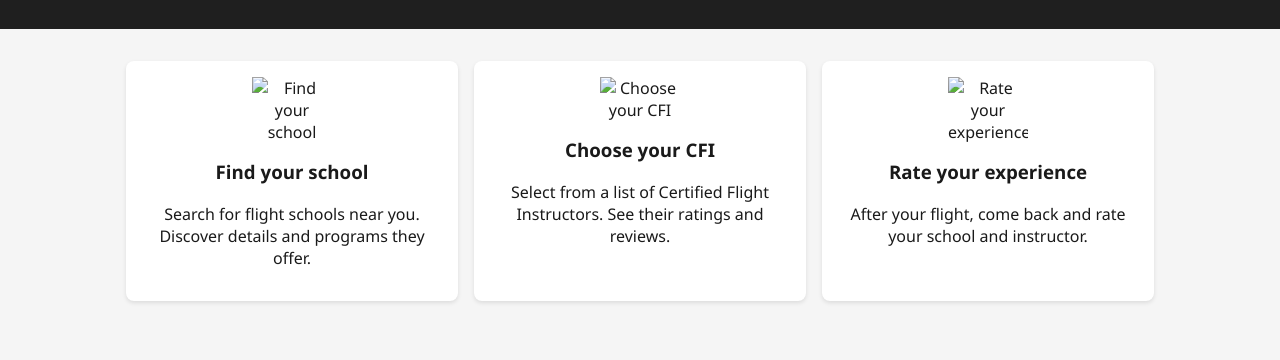
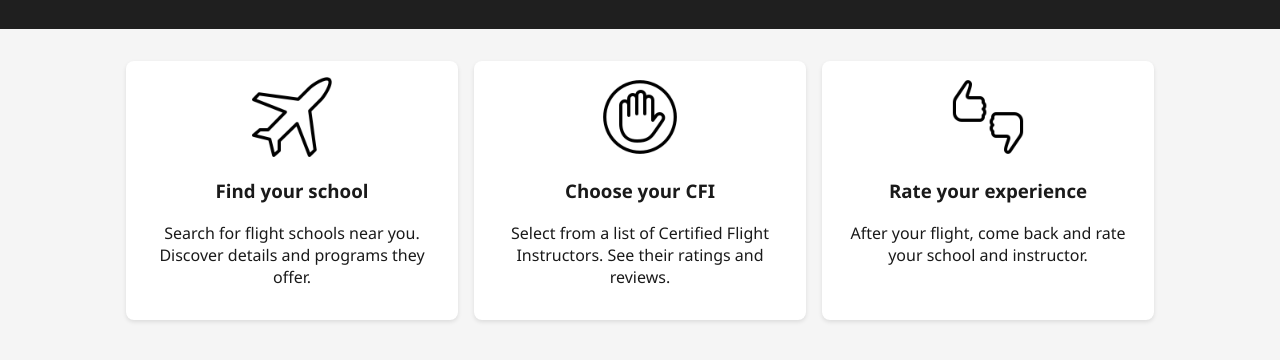
Before and after one commit to Genereun/Rate-My-CFI, a plain HTML site: page index.html in a window 1280 px wide. Shown: the part 186-546 px from the top of the page. Drawn offline with Linux system fonts and the light colour scheme.

Commit message:
Update image paths to use 'images/' directory

```diff
--- a/index.html
+++ b/index.html
@@ -172,17 +172,17 @@ body {
 
   <section class="instructions">
     <div class="card">
-      <img src="airport.png" alt="Find your school" />
+      <img src="images/airport.png" alt="Find your school">
       <h3>Find your school</h3>
       <p>Search for flight schools near you. Discover details and programs they offer.</p>
     </div>
     <div class="card">
-      <img src="private.png" alt="Choose your CFI" />
+      <img src="images/private.png" alt="Choose your CFI">
       <h3>Choose your CFI</h3>
       <p>Select from a list of Certified Flight Instructors. See their ratings and reviews.</p>
     </div>
     <div class="card">
-      <img src="thumbs-up-down.png" alt="Rate your experience" />
+      <img src="images/thumbs-up-down.png" alt="Rate your experience">
       <h3>Rate your experience</h3>
       <p>After your flight, come back and rate your school and instructor.</p>
     </div>
```
